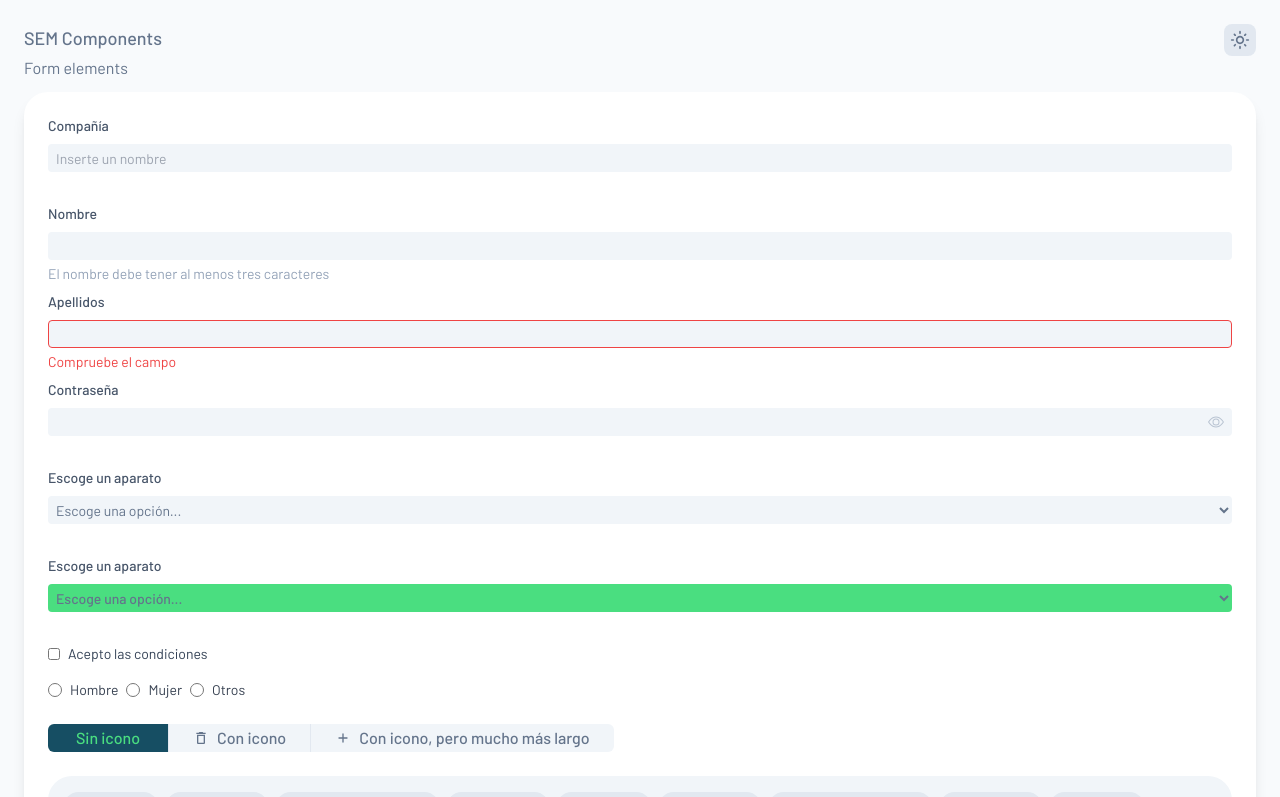
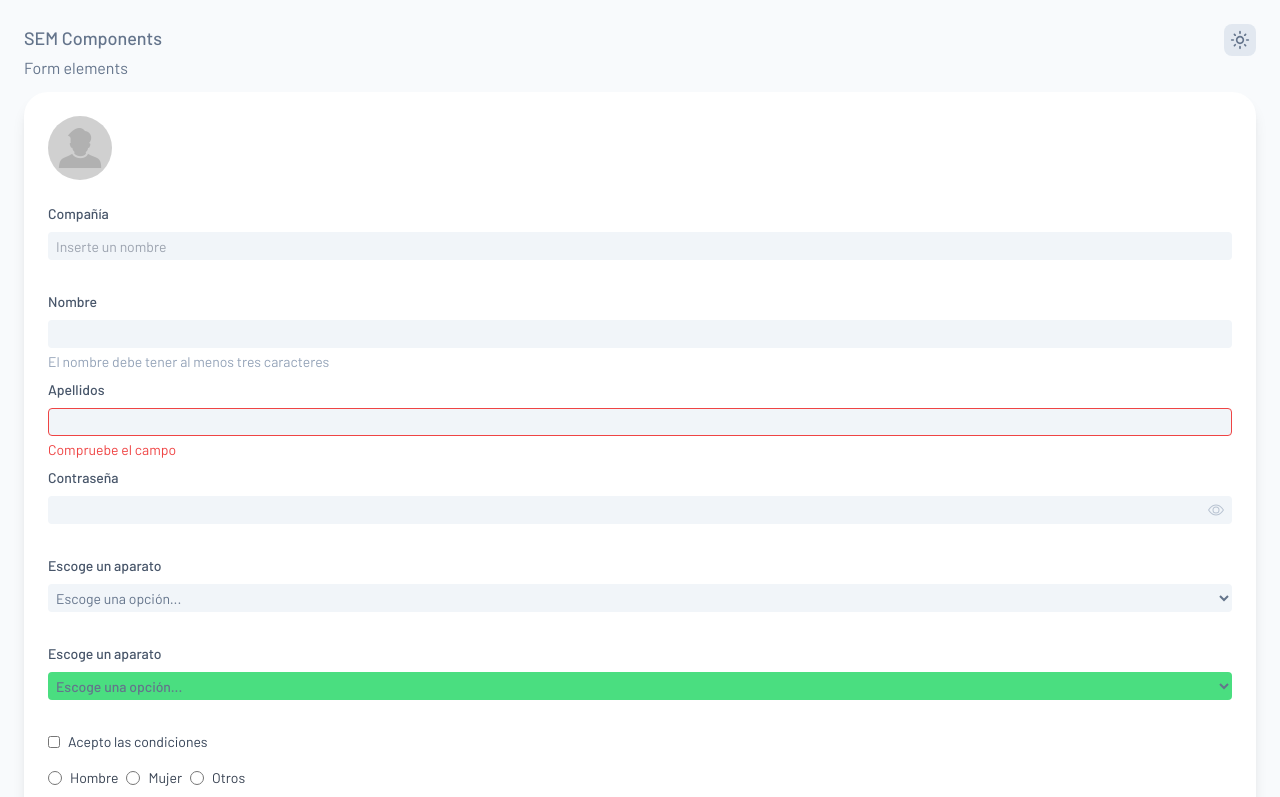
Before and after one commit to salegrebxmart/sem-design-system, a React (Vite) app: page / in a window 1280 px wide. Shown: the top 797 px of the page. Built offline with nearby package versions, Linux system fonts and the light colour scheme.

Commit message:
Fix Avatar

```diff
--- a/src/components/atoms/Avatar/Avatar.component.tsx
+++ b/src/components/atoms/Avatar/Avatar.component.tsx
@@ -3,19 +3,20 @@ import { FC } from 'react';
 interface AvatarProps {
   image?: string;
   size?: 'sm' | 'md' | 'lg' | 'xl';
+  className?: string;
 }
 
-const Avatar: FC<AvatarProps> = ({ image = './avatar.png', size = 'md' }) => {
+const Avatar: FC<AvatarProps> = ({ image = './avatar.png', size = 'md', className }) => {
   const sizes = {
     sm: 'w-8 h-8',
     md: 'w-12 h-12',
     lg: 'w-16 h-16',
     xl: 'w-auto h-32',
   };
-  const avatarStyle = 'rounded-full' + ' ' + sizes[size];
+  const avatarStyle = 'rounded-full object-cover' + ' ' + sizes[size];
   return (
     <>
-      <img className={avatarStyle} src={image} alt='' />
+      <img className={avatarStyle + ' ' + className} src={image} alt='' />
     </>
   );
 };
--- a/src/pages/FormElements.page.tsx
+++ b/src/pages/FormElements.page.tsx
@@ -4,6 +4,7 @@ import { Checkbox, Input, Select, SelectOptions } from '../components/atoms/Form
 import Tabs, { TabsOptions } from '../components/atoms/Tabs';
 import RadioGroup, { RadioOption } from '../components/molecules/RadioGroup';
 import TagsGroup from '../components/molecules/TagsGroup';
+import Avatar from '../components/atoms/Avatar';
 
 function FormElements() {
   const options: SelectOptions[] = [
@@ -55,6 +56,7 @@ function FormElements() {
     <section>
       <h2 className='text-base text-slate-500 dark:text-slate-300 mb-3'>Form elements</h2>
       <Card>
+        <Avatar className='mb-6' size='lg' />
         <Input placeholder='Inserte un nombre' label='Compañía' />
         <Input label='Nombre' help helperText='El nombre debe tener al menos tres caracteres' errorText='El nombre debe tener al menos tres caracteres.' />
         <Input label='Apellidos' error />
```
